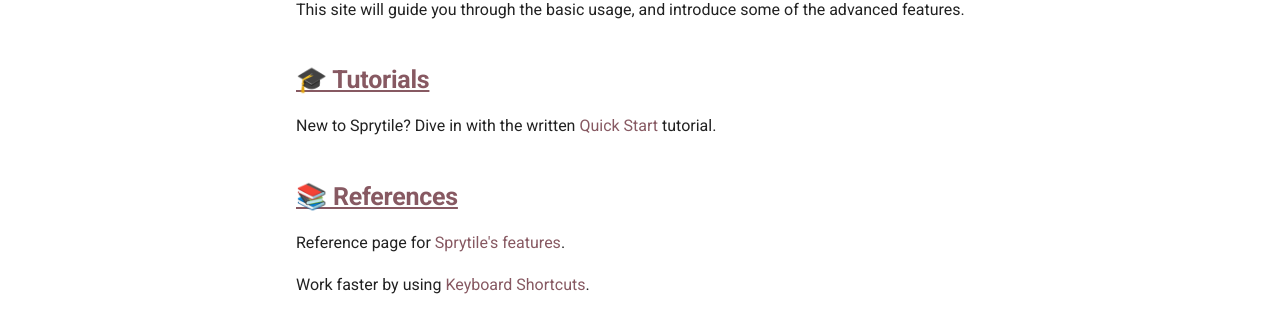
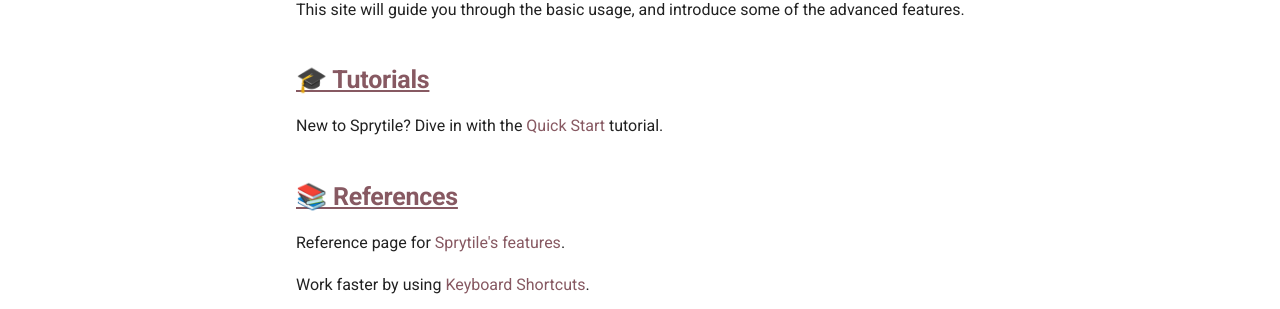
Before and after one commit to Sprytile/SprytileDocs, an MkDocs documentation site: the page built from docs/index.md, in a window 1280 px wide and 1182 px high. Shown: the part 522-831 px from the top of the window. Built offline with MkDocs 1.6.1 and Material for MkDocs 9.7.7, drawn with Linux system fonts in a browser that asks for light colours.

Commit message:
Add video tutorial to quick start.

```diff
--- a/docs/index.md
+++ b/docs/index.md
@@ -8,7 +8,7 @@
 
 ## 🎓 Tutorials
 
-New to Sprytile? Dive in with the written [Quick Start](quick-start.md) tutorial.
+New to Sprytile? Dive in with the [Quick Start](quick-start.md) tutorial.
 
 ## 📚 References
 
```
Also changed, not shown: docs/quick-start.md (+2 -0 lines).
